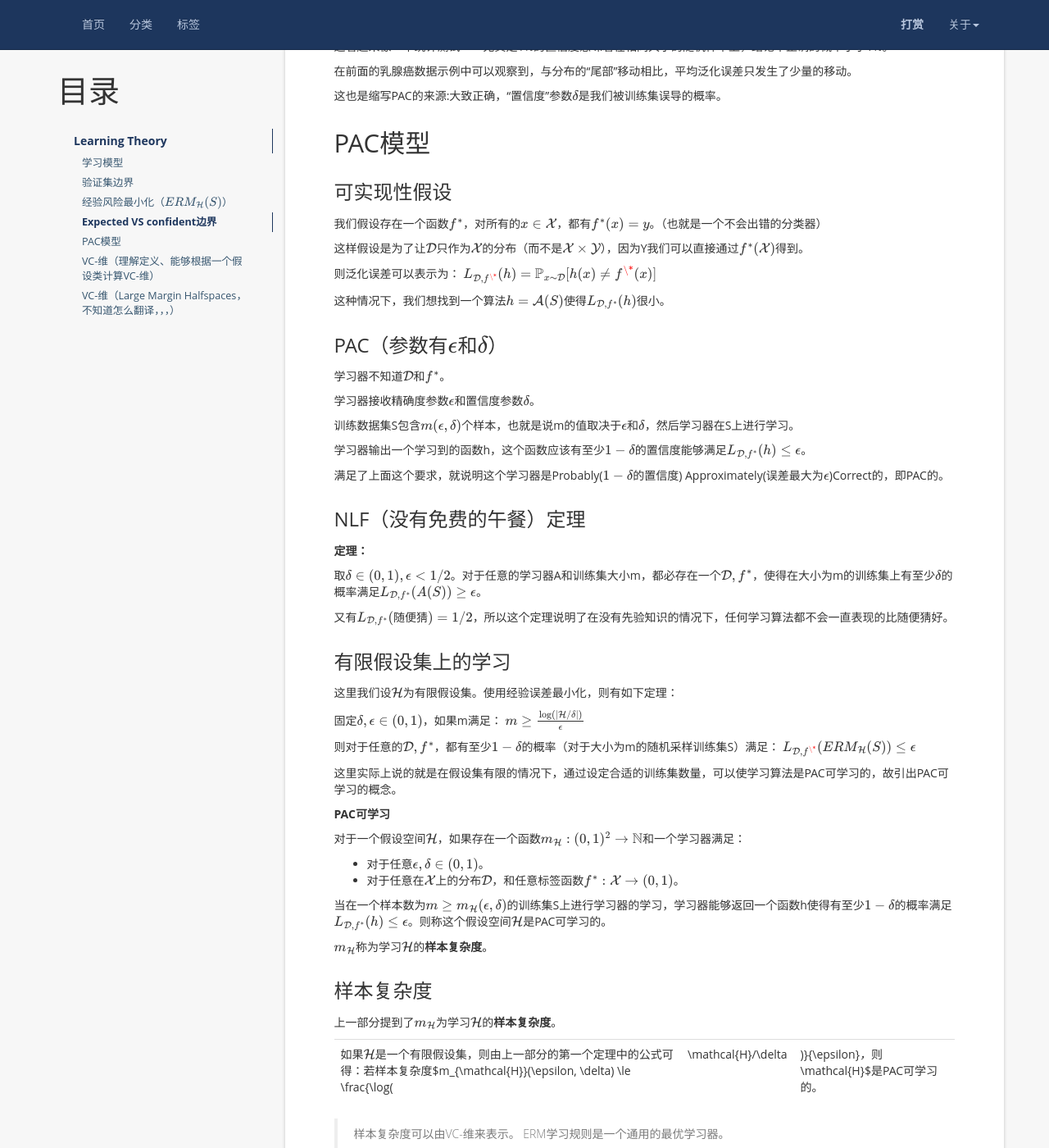
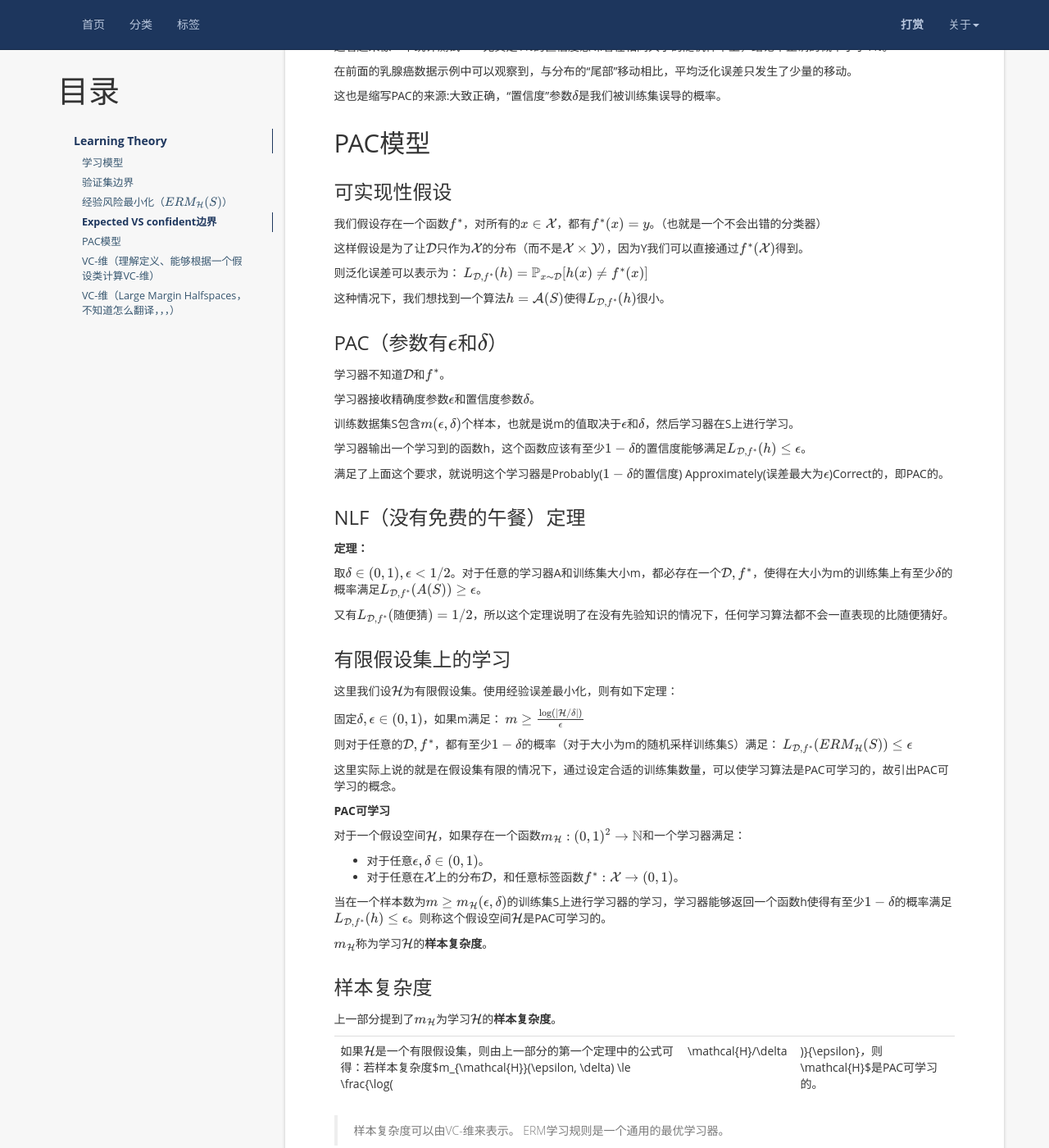
Before and after one commit to system2wn/system2wn.github.io, a Jekyll site: the page built from _posts/2019-08-06-Supervise Learning——Learning Theory.md, in a window 1280 px wide and 1400 px high, scrolled down 1488 px. Shown: the whole window at 82% size. Built offline with Jekyll 4.4.1, drawn with Linux system fonts in a browser that asks for light colours; formulas are drawn with MathJax 3; comment, search, counter and statistics services are not loaded; some of the changed text lies outside the part shown.

Commit message:
新博客

```diff
--- a/_posts/2019-08-06-Supervise Learning——Learning Theory.md
+++ b/_posts/2019-08-06-Supervise Learning——Learning Theory.md
@@ -41,7 +41,7 @@ $$L_{\mathcal{D}}(h) \leq L_V(h) + \sqrt{\frac{\ln \frac{1}{\delta}}{2m}}$$
 
 **输入：** 有限假设集$\mathcal{H}$、训练数据集$S=\lbrace (x_1, y_1), ... , (x_m, y_m) \rbrace$。
 
-**定义经验风险：** $L_S(h) = \frac{1}{m} |\lbrace i : h(x_i) \ne y_i \rbrace|$。
+定义经验风险： $L_S(h) = \frac{1}{m} |\lbrace i : h(x_i) \ne y_i \rbrace|$。
 
 **输出：** 使得$L_S(h)$最小的那个$h$（$h \in \mathcal{H}$）。
 
@@ -65,24 +65,24 @@ $$L_{\mathcal{D}}(h) \leq L_V(h) + \sqrt{\frac{\ln \frac{1}{\delta}}{2m}}$$
 
 ### 可实现性假设
 
-我们假设存在一个函数$f^\*$，对所有的$x \in \mathcal{X}$，都有$f^\*(x)=y$。（也就是一个不会出错的分类器）
+我们假设存在一个函数$f^{\ast}$，对所有的$x \in \mathcal{X}$，都有$f^{\ast}(x)=y$。（也就是一个不会出错的分类器）
 
-这样假设是为了让$\mathcal{D}$只作为$\mathcal{X}$的分布（而不是$\mathcal{X} \times \mathcal{Y}$），因为Y我们可以直接通过$f^\* (\mathcal{X})$得到。
+这样假设是为了让$\mathcal{D}$只作为$\mathcal{X}$的分布（而不是$\mathcal{X} \times \mathcal{Y}$），因为Y我们可以直接通过$f^{\ast} (\mathcal{X})$得到。
 
 则泛化误差可以表示为：
-$$L_{\mathcal{D}, f^\*}(h) = \mathbb{P}_{x \thicksim \mathcal{D}}[h(x) \ne f^\*(x)]$$
+$$L_{\mathcal{D}, f^{\ast}}(h) = \mathbb{P}_{x \thicksim \mathcal{D}}[h(x) \ne f^{\ast}(x)]$$
 
-这种情况下，我们想找到一个算法$h = \mathcal{A}(S)$使得$L_{\mathcal{D}, f^\*}(h)$很小。
+这种情况下，我们想找到一个算法$h = \mathcal{A}(S)$使得$L_{\mathcal{D}, f^\ast}(h)$很小。
 
 ### PAC（参数有$\epsilon$和$\delta$）
 
-学习器不知道$\mathcal{D}$和$f^\*$。
+学习器不知道$\mathcal{D}$和$f^\ast$。
 
 学习器接收精确度参数$\epsilon$和置信度参数$\delta$。
 
 训练数据集S包含$m(\epsilon, \delta)$个样本，也就是说m的值取决于$\epsilon$和$\delta$，然后学习器在S上进行学习。
 
-学习器输出一个学习到的函数h，这个函数应该有至少$1 - \delta$的置信度能够满足$L_{\mathcal{D}, f^\*}(h) \le \epsilon$。
+学习器输出一个学习到的函数h，这个函数应该有至少$1 - \delta$的置信度能够满足$L_{\mathcal{D}, f^\ast}(h) \le \epsilon$。
 
 满足了上面这个要求，就说明这个学习器是Probably($1 - \delta$的置信度) Approximately(误差最大为$\epsilon$)Correct的，即PAC的。
 
@@ -90,9 +90,9 @@ $$L_{\mathcal{D}, f^\*}(h) = \mathbb{P}_{x \thicksim \mathcal{D}}[h(x) \ne f^\*(
 
 **定理：**
 
-取$\delta \in (0,1), \epsilon < 1/2$。对于任意的学习器A和训练集大小m，都必存在一个$\mathcal{D}, f^\*$，使得在大小为m的训练集上有至少$\delta$的概率满足$L_{\mathcal{D}, f^\*}(A(S)) \ge \epsilon$。
+取$\delta \in (0,1), \epsilon < 1/2$。对于任意的学习器A和训练集大小m，都必存在一个$\mathcal{D}, f^\ast$，使得在大小为m的训练集上有至少$\delta$的概率满足$L_{\mathcal{D}, f^\ast}(A(S)) \ge \epsilon$。
 
-又有$L_{\mathcal{D}, f^\*}(随便猜) = 1/2$，所以这个定理说明了在没有先验知识的情况下，任何学习算法都不会一直表现的比随便猜好。
+又有$L_{\mathcal{D}, f^\ast}(随便猜) = 1/2$，所以这个定理说明了在没有先验知识的情况下，任何学习算法都不会一直表现的比随便猜好。
 
 ### 有限假设集上的学习
 
@@ -101,8 +101,8 @@ $$L_{\mathcal{D}, f^\*}(h) = \mathbb{P}_{x \thicksim \mathcal{D}}[h(x) \ne f^\*(
 固定$\delta, \epsilon \in (0,1)$，如果m满足：
 $$m \ge \frac{\log(|\mathcal{H}/\delta|)}{\epsilon}$$
 
-则对于任意的$\mathcal{D}, f^\*$，都有至少$1-\delta$的概率（对于大小为m的随机采样训练集S）满足：
-$$L_{\mathcal{D}, f^\*}(ERM_{\mathcal{H}} (S)) \le \epsilon$$
+则对于任意的$\mathcal{D}, f^\ast$，都有至少$1-\delta$的概率（对于大小为m的随机采样训练集S）满足：
+$$L_{\mathcal{D}, f^\ast}(ERM_{\mathcal{H}} (S)) \le \epsilon$$
 
 这里实际上说的就是在假设集有限的情况下，通过设定合适的训练集数量，可以使学习算法是PAC可学习的，故引出PAC可学习的概念。
 
@@ -111,9 +111,9 @@ $$L_{\mathcal{D}, f^\*}(ERM_{\mathcal{H}} (S)) \le \epsilon$$
 对于一个假设空间$\mathcal{H}$，如果存在一个函数$m_{\mathcal{H}} : (0,1)^2 \to \mathbb{N}$和一个学习器满足：
 
 - 对于任意$\epsilon, \delta \in (0,1)$。
-- 对于任意在$\mathcal{X}$上的分布$\mathcal{D}$，和任意标签函数$f^\* : \mathcal{X} \to (0,1)$。
+- 对于任意在$\mathcal{X}$上的分布$\mathcal{D}$，和任意标签函数$f^\ast : \mathcal{X} \to (0,1)$。
 
-当在一个样本数为$m \ge m_{\mathcal{H}}(\epsilon, \delta)$的训练集S上进行学习器的学习，学习器能够返回一个函数h使得有至少$1-\delta$的概率满足$L_{\mathcal{D}, f^\*}(h) \le \epsilon$。则称这个假设空间$\mathcal{H}$是PAC可学习的。
+当在一个样本数为$m \ge m_{\mathcal{H}}(\epsilon, \delta)$的训练集S上进行学习器的学习，学习器能够返回一个函数h使得有至少$1-\delta$的概率满足$L_{\mathcal{D}, f^\ast}(h) \le \epsilon$。则称这个假设空间$\mathcal{H}$是PAC可学习的。
 
 $m_{\mathcal{H}}$称为学习$\mathcal{H}$的**样本复杂度**。
 
```
Also changed, not shown: other parts of _posts/2019-08-06-Supervise Learning——Learning Theory.md (+6 -6 lines).
